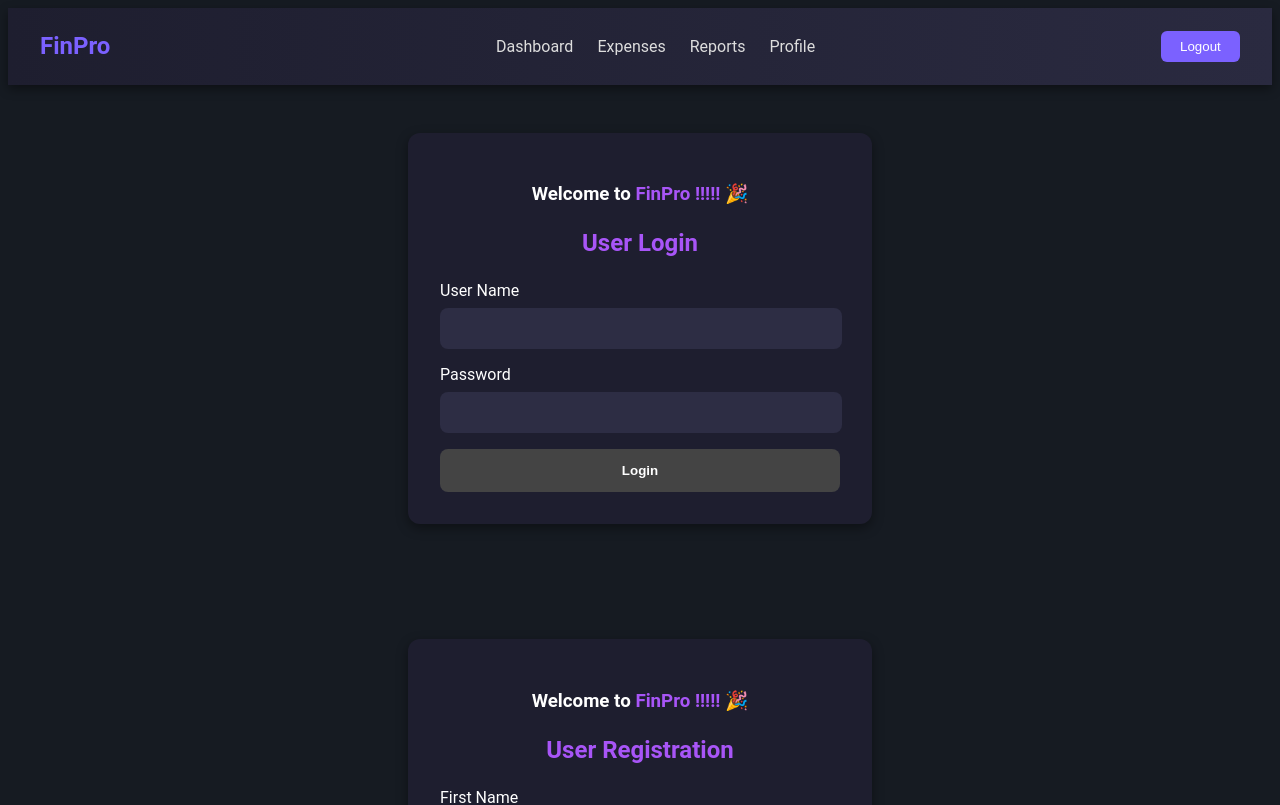
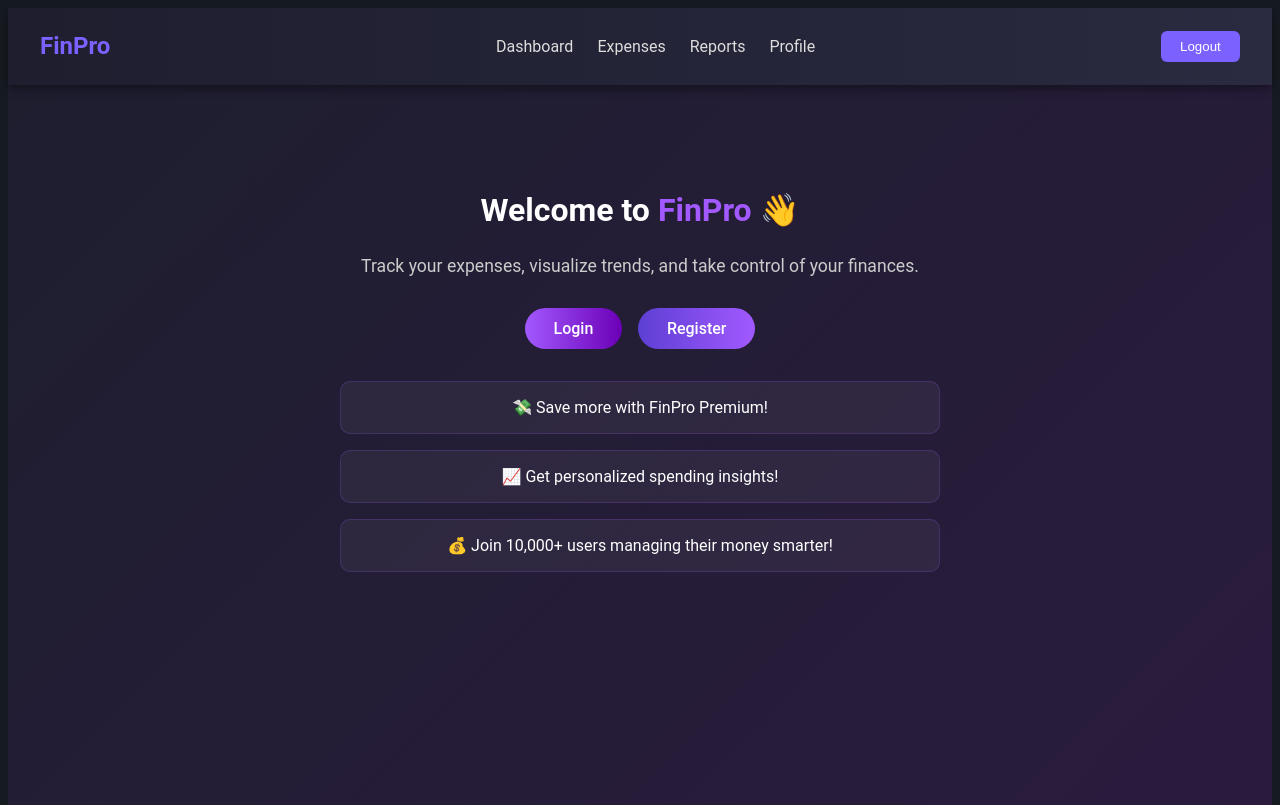
Before and after one commit to Aswin-K-007/FinPro-ExpenseManager, an Angular app: page /home in a window 1280 px wide. Before the commit this address led to /. Shown: the top 805 px of the page. Built offline with nearby package versions, Linux system fonts and the light colour scheme.

Commit message:
Added New Dashboard

```diff
--- a/src/app/app.html
+++ b/src/app/app.html
@@ -1,10 +1,9 @@
-<router-outlet></router-outlet>
 <nav>
     <app-header></app-header>
 </nav>
 
 <main>
-    <app-login></app-login>
-    <br/>
-    <app-register></app-register>
+    <router-outlet></router-outlet>
 </main>
+
+<footer></footer>
--- a/src/app/app.routes.ts
+++ b/src/app/app.routes.ts
@@ -1,3 +1,12 @@
 import { Routes } from '@angular/router';
+import { Login } from './features/auth/login/login';
+import { Register } from './features/auth/register/register';
+import { Home } from './features/dashboard/home/home';
 
-export const routes: Routes = [];
+export const routes: Routes = [
+
+{path:"",redirectTo:"home",pathMatch:'full'},
+{path:"home",component:Home},
+{path:"login",component:Login},
+{path:"register",component:Register}
+];
--- a/src/app/app.ts
+++ b/src/app/app.ts
@@ -1,12 +1,10 @@
 import { Component, signal } from '@angular/core';
 import { RouterOutlet } from '@angular/router';
 import { Header } from "./shared/header/header";
-import { Login } from "./features/auth/login/login";
-import { Register } from './features/auth/register/register';
 
 @Component({
   selector: 'app-root',
-  imports: [RouterOutlet, Header, Login,Register],
+  imports: [RouterOutlet, Header],
   templateUrl: './app.html',
   styleUrl: './app.scss'
 })
--- a/src/app/features/auth/auth-styles.scss
+++ b/src/app/features/auth/auth-styles.scss
@@ -1,117 +1,5 @@
-
-// /* Global body styling */
-// body {
-//   margin: 0;
-//   padding: 0;
-//   height: 100vh;
-//   display: flex;
-//   justify-content: center;
-//   align-items: center;
-//   font-family: 'Segoe UI', Tahoma, Geneva, Verdana, sans-serif;
-//   background: linear-gradient(135deg, #1e1e2f, #2c2c54);
-//   color: #e59494;
-// }
-
-// /* Container to center the form */
-// .container {
-//   margin: auto;
-//   width: 100%;
-//   max-width: 400px;
-//   padding: 20px;
-// }
-
-// /* Welcome text */
-// .welcome-text {
-//   text-align: center;
-//   font-size: 18px;
-//   margin-bottom: 20px;
-//   color: #6a3131;
-//   font-weight: 500;
-//   line-height: 1.6;
-// }
-
-// .welcome-text .brand {
-//   font-size: 20px;
-//   font-weight: bold;
-//   color: #ffcc00;
-//   text-shadow: 0px 0px 8px #ffcc00;
-// }
-
-// /* Form styling */
-// .register-form {
-//   width: 100%;
-//   background: #2e2e3e;
-//   padding: 30px;
-//   border-radius: 12px;
-//   box-shadow: 0px 8px 20px rgba(0, 0, 0, 0.4);
-// }
-
-// /* Heading */
-// .register-form h2 {
-//   text-align: center;
-//   margin-bottom: 20px;
-//   color: #7dd3fc;
-//   font-size: 1.8rem;
-//   font-weight: bold;
-// }
-
-// /* Form groups */
-// .form-group {
-//   margin-bottom: 15px;
-// }
-
-// .form-group label {
-//   display: block;
-//   margin-bottom: 6px;
-//   font-size: 0.95rem;
-//   color: #cbd5e1;
-// }
-
-// .form-control {
-//   width: 95%;
-//   padding: 10px;
-//   border: none;
-//   border-radius: 6px;
-//   outline: none;
-//   font-size: 1rem;
-//   background-color: #3c3c54;
-//   color: #ffffff;
-//   transition: all 0.3s ease;
-// }
-
-// .form-control:focus {
-//   border: 1px solid #38bdf8;
-//   box-shadow: 0px 0px 5px #38bdf8;
-//   background-color: #444466;
-// }
-
-// /* Submit Button */
-// .btn-submit {
-//   width: 100%;
-//   padding: 12px;
-//   background: linear-gradient(90deg, #2563eb, #38bdf8);
-//   color: white;
-//   font-size: 1rem;
-//   font-weight: bold;
-//   border: none;
-//   border-radius: 8px;
-//   cursor: pointer;
-//   transition: all 0.3s ease;
-// }
-
-// .btn-submit:disabled {
-//   background: #555;
-//   cursor: not-allowed;
-// }
-
-// .btn-submit:hover:not(:disabled) {
-//   background: linear-gradient(90deg, #1d4ed8, #0ea5e9);
-//   transform: scale(1.02);
-// }
-
-
 /* Common container for login & register */
-.auth-container {
+.login-container {
   max-width: 400px;
   margin: 3rem auto;
   padding: 2rem;
@@ -179,3 +67,42 @@
 .auth-button:hover:not(:disabled) {
   opacity: 0.9;
 }
+
+/* === REGISTER PAGE LAYOUT === */
+
+/* Wider container for register form */
+.reg-container {
+  max-width: 800px;
+  margin: 3rem auto;
+  padding: 2.5rem;
+  border-radius: 12px;
+  background: #1e1e2f;
+  box-shadow: 0 4px 12px rgba(0, 0, 0, 0.4);
+  text-align: center;
+  color: #fff;
+}
+
+/* Two-column layout wrapper */
+.form-row {
+  display: flex;
+  flex-wrap: wrap;
+  justify-content: space-between;
+  column-gap: 2rem; /* space between columns */
+}
+
+/* Each column takes about half width */
+.form-column {
+  flex: 0 0 calc(50% - 1rem);
+}
+
+/* Keep inputs full width inside columns */
+.form-column .form-group {
+  width: 100%;
+}
+
+/* Stack neatly on mobile */
+@media (max-width: 768px) {
+  .form-column {
+    flex: 0 0 100%;
+  }
+}
--- a/src/app/features/auth/login/login.html
+++ b/src/app/features/auth/login/login.html
@@ -1,4 +1,4 @@
-<div class="auth-container">
+<div class="login-container">
   <h3 class="welcome-text">
     Welcome to <span class="brand">FinPro !!!!!</span> 🎉<br />
   </h3>
--- /dev/null
+++ b/src/app/features/dashboard/home/home.html
@@ -0,0 +1,49 @@
+<div class="dashboard-container">
+  @if (isLoggedIn) {
+    <h2 class="dashboard-title">
+      Welcome back to <span class="brand">FinPro</span> 💰
+    </h2>
+
+    <div class="stats-grid">
+      <div class="stat-card">
+        <h4>Total Expenses</h4>
+        <p>₹45,200</p>
+      </div>
+      <div class="stat-card">
+        <h4>This Month</h4>
+        <p>₹12,300</p>
+      </div>
+      <div class="stat-card">
+        <h4>Categories</h4>
+        <p>8 Active</p>
+      </div>
+      <div class="stat-card">
+        <h4>Recent Transactions</h4>
+        <p>24</p>
+      </div>
+    </div>
+
+    <div class="chart-section">
+      <h3>Monthly Expense Overview</h3>
+      <div class="chart-placeholder">
+        <p>📊 Chart will appear here</p>
+      </div>
+    </div>
+  } @else {
+    <div class="guest-container">
+      <h2>Welcome to <span class="brand">FinPro</span> 👋</h2>
+      <p>Track your expenses, visualize trends, and take control of your finances.</p>
+
+      <div class="auth-links">
+        <a routerLink="/login" class="btn-login">Login</a>
+        <a routerLink="/register" class="btn-register">Register</a>
+      </div>
+
+      <div class="ads-section">
+        <div class="ad-card">💸 Save more with FinPro Premium!</div>
+        <div class="ad-card">📈 Get personalized spending insights!</div>
+        <div class="ad-card">💰 Join 10,000+ users managing their money smarter!</div>
+      </div>
+    </div>
+  }
+</div>
--- /dev/null
+++ b/src/app/features/dashboard/home/home.scss
@@ -0,0 +1,142 @@
+.dashboard-container {
+  color: #fff;
+  padding: 2rem;
+  background: linear-gradient(135deg, #1e1e2f, #2b1b3f);
+  min-height: 100vh;
+}
+
+.dashboard-title {
+  text-align: center;
+  font-size: 1.8rem;
+  font-weight: 600;
+  margin-bottom: 2rem;
+
+  .brand {
+    color: #a259ff;
+    font-weight: bold;
+  }
+}
+
+/* Logged-in stats */
+.stats-grid {
+  display: grid;
+  grid-template-columns: repeat(auto-fit, minmax(220px, 1fr));
+  gap: 1.5rem;
+  margin-bottom: 3rem;
+}
+
+.stat-card {
+  background: rgba(255, 255, 255, 0.05);
+  border: 1px solid rgba(162, 89, 255, 0.2);
+  border-radius: 12px;
+  padding: 1.5rem;
+  text-align: center;
+  box-shadow: 0 4px 8px rgba(0, 0, 0, 0.3);
+  transition: transform 0.2s, box-shadow 0.2s;
+
+  &:hover {
+    transform: translateY(-5px);
+    box-shadow: 0 6px 14px rgba(162, 89, 255, 0.3);
+  }
+
+  h4 {
+    color: #a259ff;
+    margin-bottom: 0.5rem;
+  }
+
+  p {
+    font-size: 1.4rem;
+    font-weight: 500;
+  }
+}
+
+.chart-section {
+  text-align: center;
+
+  h3 {
+    margin-bottom: 1rem;
+    color: #cba6f7;
+  }
+
+  .chart-placeholder {
+    height: 250px;
+    background: rgba(255, 255, 255, 0.04);
+    border: 1px dashed #a259ff;
+    border-radius: 12px;
+    display: flex;
+    align-items: center;
+    justify-content: center;
+    color: #bbb;
+    font-size: 1.1rem;
+  }
+}
+
+/* Guest view */
+.guest-container {
+  text-align: center;
+  padding: 3rem 1rem;
+
+  h2 {
+    font-size: 2rem;
+    .brand {
+      color: #a259ff;
+    }
+  }
+
+  p {
+    color: #ccc;
+    margin: 1rem 0 2rem;
+    font-size: 1.1rem;
+  }
+
+  .auth-links {
+    display: flex;
+    justify-content: center;
+    gap: 1rem;
+    margin-bottom: 2rem;
+
+    a {
+      text-decoration: none;
+      padding: 0.7rem 1.8rem;
+      border-radius: 30px;
+      font-weight: 500;
+      transition: all 0.3s ease;
+
+      &.btn-login {
+        background: linear-gradient(90deg, #a259ff, #6b00b6);
+        color: #fff;
+      }
+
+      &.btn-register {
+        background: linear-gradient(90deg, #5d3fd3, #a259ff);
+        color: #fff;
+      }
+
+      &:hover {
+        transform: translateY(-2px);
+        opacity: 0.9;
+      }
+    }
+  }
+
+  .ads-section {
+    display: grid;
+    gap: 1rem;
+    max-width: 600px;
+    margin: 0 auto;
+
+    .ad-card {
+      background: rgba(255, 255, 255, 0.05);
+      border-radius: 10px;
+      padding: 1rem;
+      font-size: 1rem;
+      border: 1px solid rgba(162, 89, 255, 0.2);
+      transition: 0.3s;
+
+      &:hover {
+        transform: scale(1.03);
+        background: rgba(162, 89, 255, 0.1);
+      }
+    }
+  }
+}
--- /dev/null
+++ b/src/app/features/dashboard/home/home.ts
@@ -0,0 +1,17 @@
+import { CommonModule} from '@angular/common';
+import { Component } from '@angular/core';
+import { RouterLink } from '@angular/router';
+
+@Component({
+  selector: 'app-home',
+  standalone: true,
+  imports: [
+    CommonModule,
+    RouterLink
+  ],
+  templateUrl: './home.html',
+  styleUrl: './home.scss'
+})
+export class Home {
+  isLoggedIn: boolean = false;
+}
--- a/src/app/shared/header/header.html
+++ b/src/app/shared/header/header.html
@@ -4,7 +4,7 @@
   </div>
 
   <ul class="nav-links">
-    <li><a routerLink="/dashboard" routerLinkActive="active">Dashboard</a></li>
+    <li><a routerLink="/home" routerLinkActive="active">Dashboard</a></li>
     <li><a routerLink="/expenses" routerLinkActive="active">Expenses</a></li>
     <li><a routerLink="/reports" routerLinkActive="active">Reports</a></li>
     <li><a routerLink="/profile" routerLinkActive="active">Profile</a></li>
--- a/src/app/shared/header/header.ts
+++ b/src/app/shared/header/header.ts
@@ -1,9 +1,12 @@
 import { Component } from '@angular/core';
+import { RouterLink } from '@angular/router';
 
 @Component({
   selector: 'app-header',
   standalone:true,
-  imports: [],
+  imports: [
+    RouterLink
+  ],
   templateUrl: './header.html',
   styleUrl: './header.scss'
 })
--- a/src/index.html
+++ b/src/index.html
@@ -2,7 +2,7 @@
 <html lang="en">
 <head>
   <meta charset="utf-8">
-  <title>ExpenseManagerFe</title>
+  <title>FinPro</title>
   <base href="/">
   <meta name="viewport" content="width=device-width, initial-scale=1">
   <link rel="icon" type="image/x-icon" href="favicon.ico">
```
Also changed, not shown: src/app/features/auth/register/register.html (+31 -23 lines), 1 other file (tests, documents, lock files or other folders).
